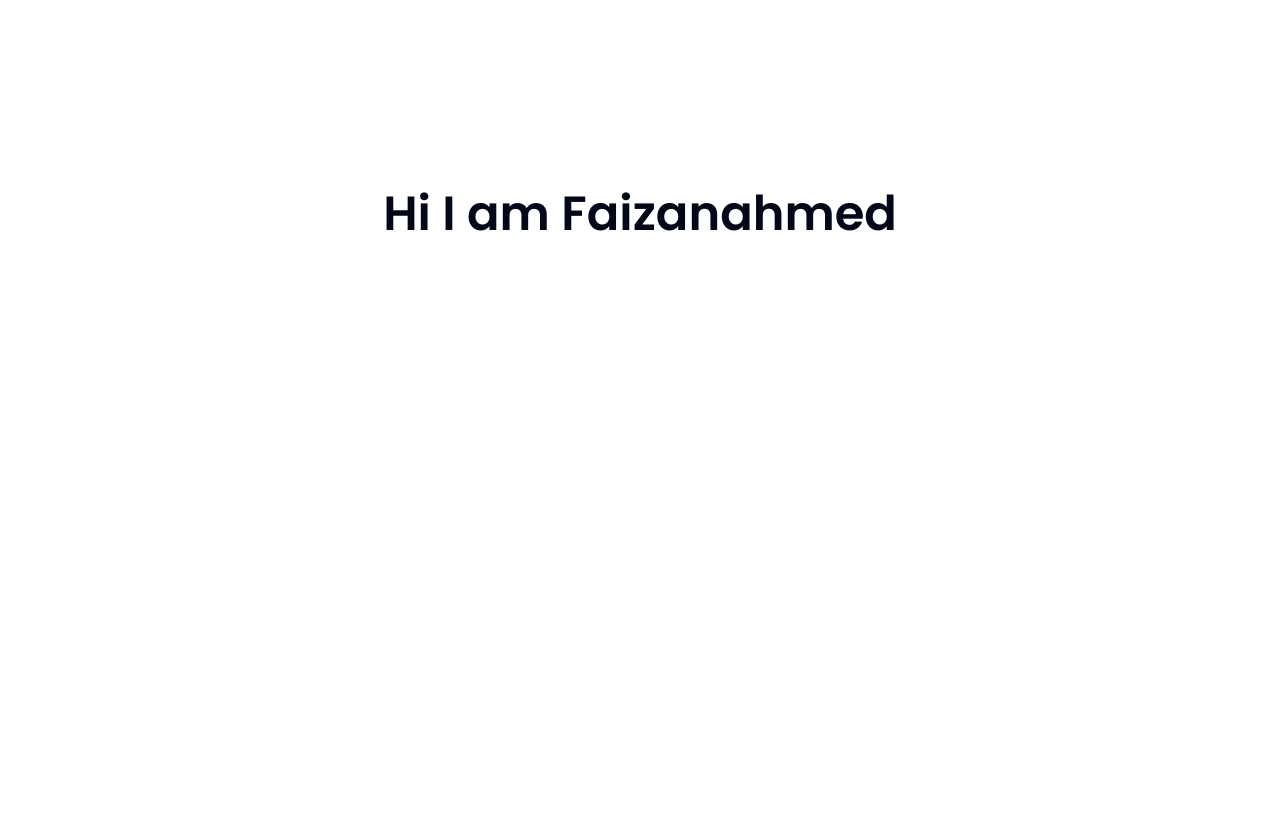
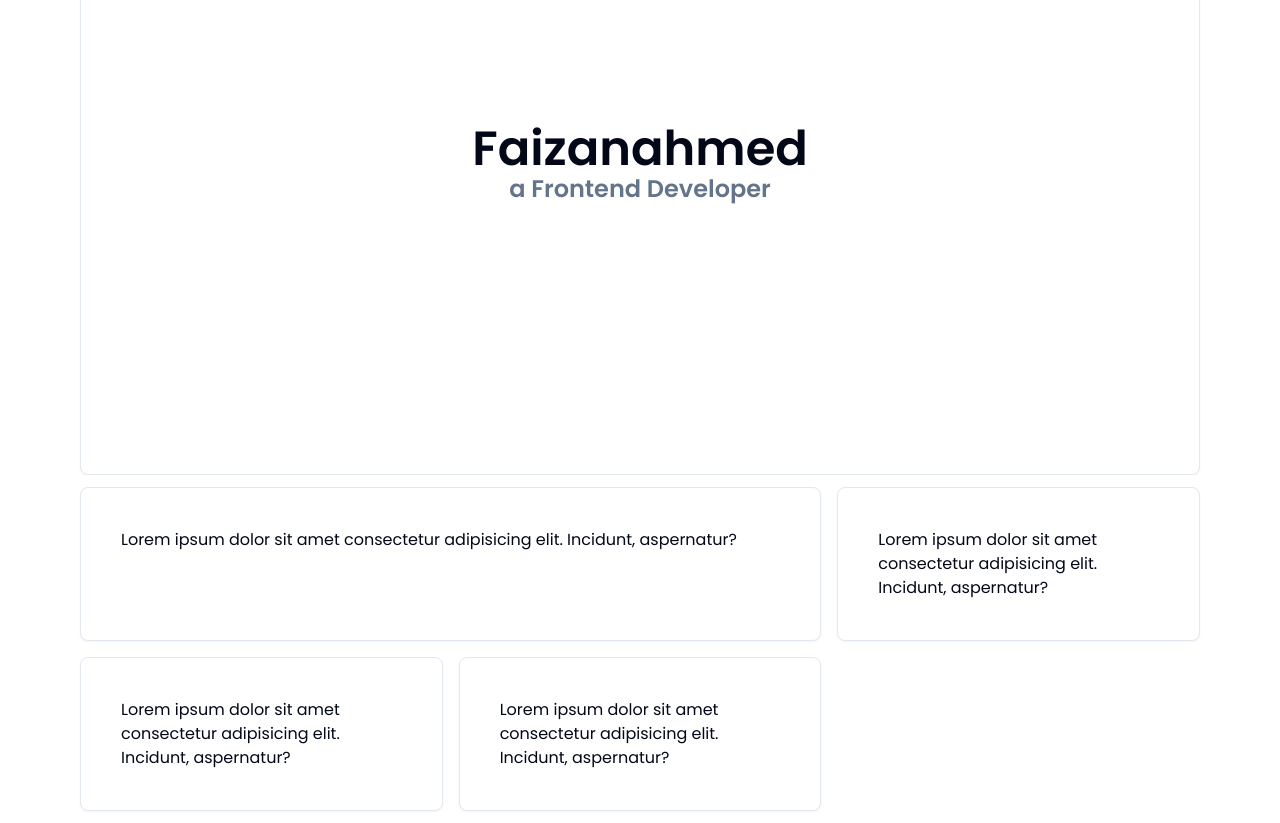
Before and after one commit to RudraPandyaa/Portfolio, a Next.js app: page / in a window 1280 px wide. Shown: the part 240-1063 px from the top of the page. Before the commit the page ends 800 px from the top, so only its background shows below. Built offline with nearby package versions, Linux system fonts and the light colour scheme.

Commit message:
built basic layout

```diff
--- a/package.json
+++ b/package.json
@@ -18,6 +18,7 @@
     "@radix-ui/react-tabs": "^1.0.4",
     "class-variance-authority": "^0.7.0",
     "clsx": "^2.1.0",
+    "framer-motion": "^11.0.3",
     "lucide-react": "^0.316.0",
     "next": "14.1.0",
     "next-themes": "^0.2.1",
--- a/src/app/page.tsx
+++ b/src/app/page.tsx
@@ -1,13 +1,13 @@
+import BentoGrid from "@/components/modules/BentoGrid/BentoGrid";
+import NameCard from "@/components/modules/NameCard/NameCard";
 import { UiWrapper } from "@/components/shared";
 
 export default function Home() {
   return (
-    <UiWrapper>
-      <div className="flex flex-col justify-center  items-center h-[690px]">
-        <h1 className="font-bold text-center text-5xl animate-fade-in [--ani-delay:200ms] opacity-0 translate-y-[-1rem]">
-          Hi I am Faizanahmed
-        </h1>
-      </div>
-    </UiWrapper>
+    <>
+      <NameCard />
+
+      <BentoGrid />
+    </>
   );
 }
--- /dev/null
+++ b/src/components/modules/BentoGrid/BentoGrid.tsx
@@ -0,0 +1,48 @@
+import { Card } from "@/components/ui/card";
+
+const BentoGrid = () => {
+  return (
+    <div className="mx-20 m-3">
+      <div className="grid grid-cols-3 gap-4 ">
+        <div className="col-span-2">
+          <Card className="w-full h-full">
+            <div className="p-10">
+              Lorem ipsum dolor sit amet consectetur adipisicing elit. Incidunt,
+              aspernatur?
+            </div>
+          </Card>
+        </div>
+        <div>
+          <Card
+            className="w-full h-full
+           flex justify-center items-center
+          "
+          >
+            <div className="p-10">
+              Lorem ipsum dolor sit amet consectetur adipisicing elit. Incidunt,
+              aspernatur?
+            </div>
+          </Card>
+        </div>
+        <div>
+          <Card className="w-full h-full">
+            <div className="p-10">
+              Lorem ipsum dolor sit amet consectetur adipisicing elit. Incidunt,
+              aspernatur?
+            </div>
+          </Card>
+        </div>
+        <div>
+          <Card className="w-full h-full">
+            <div className="p-10">
+              Lorem ipsum dolor sit amet consectetur adipisicing elit. Incidunt,
+              aspernatur?
+            </div>
+          </Card>
+        </div>
+      </div>
+    </div>
+  );
+};
+
+export default BentoGrid;
--- /dev/null
+++ b/src/components/modules/NameCard/NameCard.tsx
@@ -0,0 +1,21 @@
+import { UiWrapper } from "@/components/shared";
+import { Card } from "@/components/ui/card";
+import AnimatedName from "./_components/AnimatedName";
+
+const NameCard = () => {
+  return (
+    <UiWrapper>
+      <Card className="flex flex-col justify-center items-center h-[620px]">
+        <h1 className="flex font-bold text-center text-5xl animate-fade-in [--ani-delay:200ms] opacity-0 translate-y-[-1rem]">
+          <AnimatedName />
+        </h1>
+        <h2 className="flex font-bold text-center text-2xl animate-fade-in [--ani-delay:2000ms] opacity-0 translate-y-[-1rem] text-slate-500">
+          a Frontend Developer
+        </h2>
+        <div className="flex"></div>
+      </Card>
+    </UiWrapper>
+  );
+};
+
+export default NameCard;
--- /dev/null
+++ b/src/components/modules/NameCard/_components/AnimatedName.tsx
@@ -0,0 +1,27 @@
+"use client";
+
+import { motion } from "framer-motion";
+
+const AnimatedName = () => {
+  const text = "F a i z a n a h m e d".split(" ");
+
+  return (
+    <div className="flex">
+      {text.map((el, i) => (
+        <motion.span
+          initial={{ opacity: 0 }}
+          animate={{ opacity: 1 }}
+          transition={{
+            duration: 0.25,
+            delay: i / 10,
+          }}
+          key={i}
+        >
+          {el}{" "}
+        </motion.span>
+      ))}
+    </div>
+  );
+};
+
+export default AnimatedName;
--- a/src/components/modules/Navbar/Navbar.tsx
+++ b/src/components/modules/Navbar/Navbar.tsx
@@ -1,16 +1,19 @@
 import React from "react";
 import { ThemeToggle } from "../../dark-mode-toggle";
+import { Card } from "@/components/ui/card";
 
 const NavigationBar = () => {
   return (
-    <nav className="flex justify-between px-10 py-5 sticky bg-violet-950 m-5 rounded-xl">
-      <div className="font-mono">portfolio-v8</div>
-      <div>
+    <Card className="rounded-xl px-10  mx-20 my-3">
+      <nav className="flex justify-between px-10 py-5 sticky  ">
+        <div className="font-mono">portfolio-v8</div>
         <div>
-          <ThemeToggle />
+          <div>
+            <ThemeToggle />
+          </div>
         </div>
-      </div>
-    </nav>
+      </nav>
+    </Card>
   );
 };
 
```
Also changed, not shown: src/lib/backup.tsx (added, +32 -0 lines), 1 other file (tests, documents, lock files or other folders).
